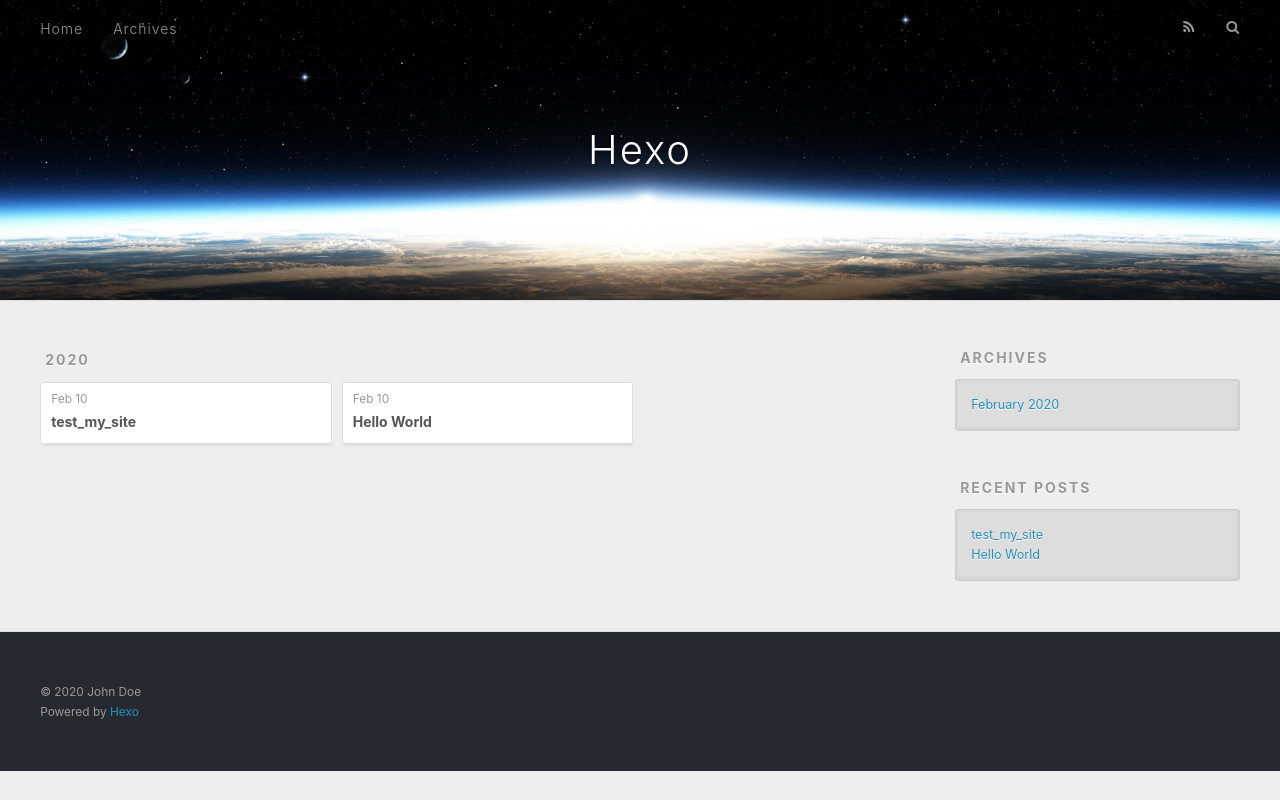
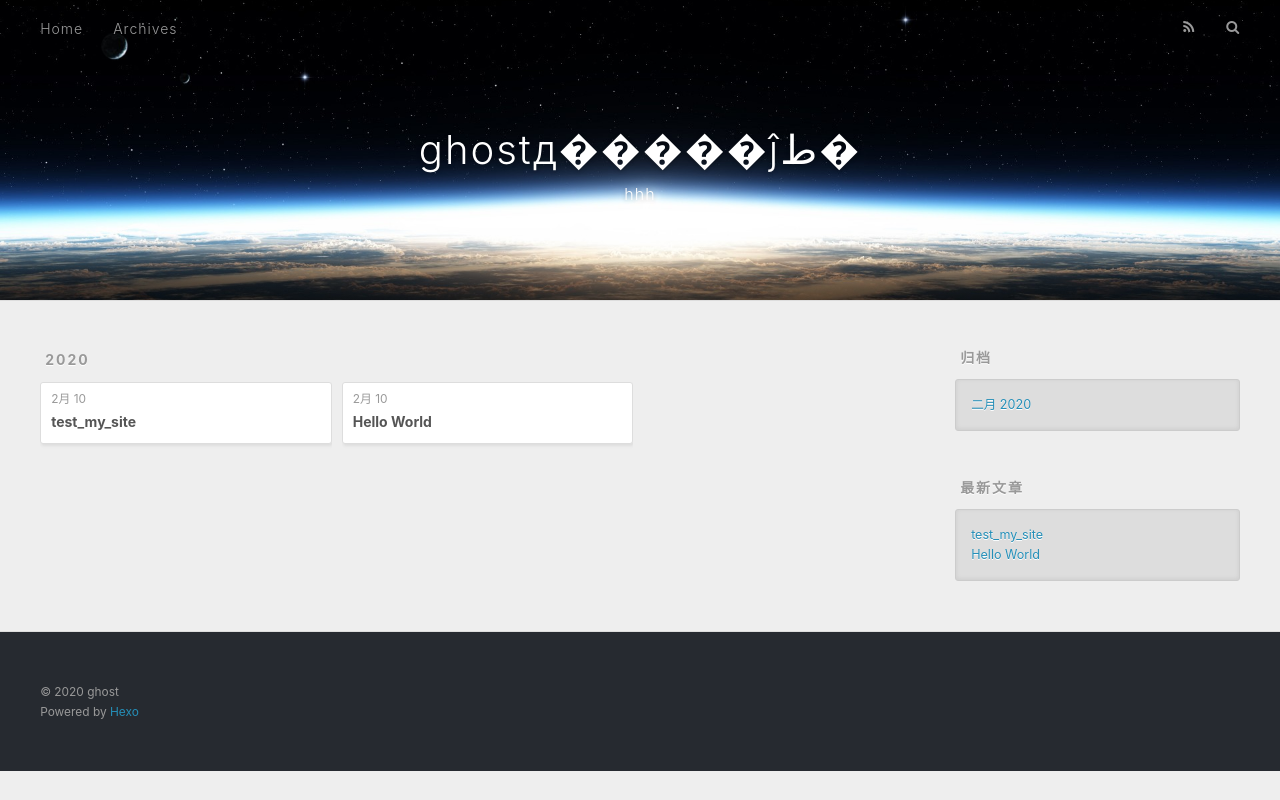
Before and after one commit to ghost12138-jpg/ghost12138-jpg.github.io, a plain HTML site: page archives/2020/02/index.html in a window 1280 px wide. Drawn offline with nearby package versions, Linux system fonts and the light colour scheme.

Commit message:
Site updated: 2020-02-11 18:13:14

```diff
--- a/archives/2020/02/index.html
+++ b/archives/2020/02/index.html
@@ -5,17 +5,19 @@
 
 
 
-  <title>Archives: 2020/2 | Hexo</title>
+  <title>归档: 2020/2 | ghostд�����ĵط�</title>
   <meta name="viewport" content="width=device-width, initial-scale=1, maximum-scale=1">
-  <meta property="og:type" content="website">
-<meta property="og:title" content="Hexo">
+  <meta name="description" content="......">
+<meta property="og:type" content="website">
+<meta property="og:title" content="ghostд�����ĵط�">
 <meta property="og:url" content="http://yoursite.com/archives/2020/02/index.html">
-<meta property="og:site_name" content="Hexo">
-<meta property="og:locale" content="en_US">
-<meta property="article:author" content="John Doe">
+<meta property="og:site_name" content="ghostд�����ĵط�">
+<meta property="og:description" content="......">
+<meta property="og:locale" content="zh_CN">
+<meta property="article:author" content="ghost">
 <meta name="twitter:card" content="summary">
 
-    <link rel="alternate" href="/atom.xml" title="Hexo" type="application/atom+xml">
+    <link rel="alternate" href="/atom.xml" title="ghostд�����ĵط�" type="application/atom+xml">
 
 
     <link rel="icon" href="/favicon.png">
@@ -36,8 +38,12 @@
   <div id="header-outer" class="outer">
     <div id="header-title" class="inner">
       <h1 id="logo-wrap">
-        <a href="/" id="logo">Hexo</a>
+        <a href="/" id="logo">ghostд�����ĵط�</a>
       </h1>
+
+        <h2 id="subtitle-wrap">
+          <a href="/" id="subtitle">hhh</a>
+        </h2>
 
     </div>
     <div id="header-inner" class="inner">
@@ -53,7 +59,7 @@
 
           <a id="nav-rss-link" class="nav-icon" href="/atom.xml" title="RSS Feed"></a>
 
-        <a id="nav-search-btn" class="nav-icon" title="Search"></a>
+        <a id="nav-search-btn" class="nav-icon" title="搜索"></a>
       </nav>
       <div id="search-form-wrap">
         <form action="//google.com/search" method="get" accept-charset="UTF-8" class="search-form"><input type="search" name="q" class="search-form-input" placeholder="Search"><button type="submit" class="search-form-submit">&#xF002;</button><input type="hidden" name="sitesearch" value="http://yoursite.com"></form>
@@ -79,7 +85,7 @@
   <div class="archive-article-inner">
     <header class="archive-article-header">
       <a href="/2020/02/10/test-my-site/" class="archive-article-date">
-  <time datetime="2020-02-10T14:26:04.000Z" itemprop="datePublished">Feb 10</time>
+  <time datetime="2020-02-10T14:26:04.000Z" itemprop="datePublished">2月 10</time>
 </a>
 
 
@@ -98,7 +104,7 @@
   <div class="archive-article-inner">
     <header class="archive-article-header">
       <a href="/2020/02/10/hello-world/" class="archive-article-date">
-  <time datetime="2020-02-10T12:09:40.291Z" itemprop="datePublished">Feb 10</time>
+  <time datetime="2020-02-10T12:09:40.291Z" itemprop="datePublished">2月 10</time>
 </a>
 
 
@@ -130,9 +136,9 @@
 
 
   <div class="widget-wrap">
-    <h3 class="widget-title">Archives</h3>
+    <h3 class="widget-title">归档</h3>
     <div class="widget">
-      <ul class="archive-list"><li class="archive-list-item"><a class="archive-list-link" href="/archives/2020/02/">February 2020</a></li></ul>
+      <ul class="archive-list"><li class="archive-list-item"><a class="archive-list-link" href="/archives/2020/02/">二月 2020</a></li></ul>
     </div>
   </div>
 
@@ -140,7 +146,7 @@
 
 
   <div class="widget-wrap">
-    <h3 class="widget-title">Recent Posts</h3>
+    <h3 class="widget-title">最新文章</h3>
     <div class="widget">
       <ul>
 
@@ -164,7 +170,7 @@
 
   <div class="outer">
     <div id="footer-info" class="inner">
-      &copy; 2020 John Doe<br>
+      &copy; 2020 ghost<br>
       Powered by <a href="http://hexo.io/" target="_blank">Hexo</a>
     </div>
   </div>
```
Also changed, not shown: 2020/02/10/hello-world/index.html (+15 -11 lines), 2020/02/10/test-my-site/index.html (+18 -12 lines), archives/2020/index.html (+21 -15 lines), archives/index.html (+21 -15 lines), index.html (+19 -13 lines).
